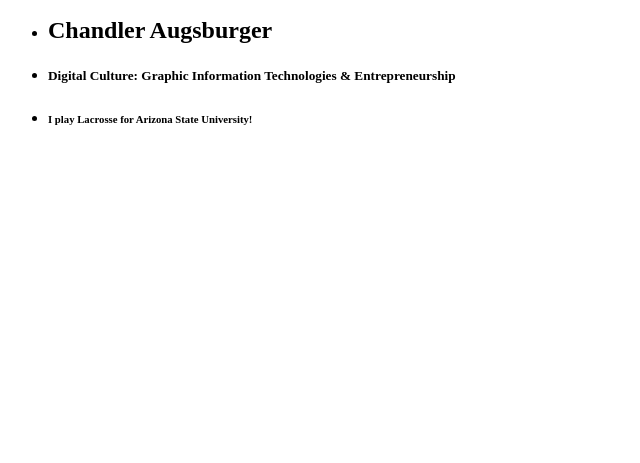
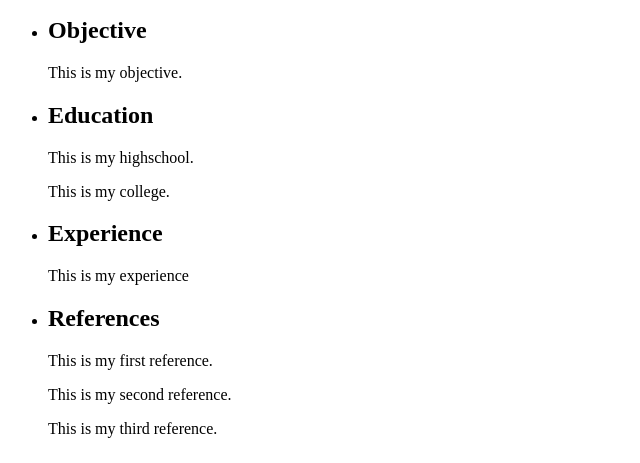
Before and after one commit to augie-12/AME2202018ASUB, a plain HTML site: page Desktop/index.html in a window 1280 px wide. Shown: the part 337-800 px from the top of the page, without its empty margins (0-640 px from the left). Drawn offline with Linux system fonts and the light colour scheme.

Commit message:
Fixed index file

```diff
--- a/Desktop/index.html
+++ b/Desktop/index.html
@@ -9,7 +9,7 @@
    -->
    <meta charset="UTF-8">
    <title>ASSGN1</title>
-   <link href='index.css' rel='stylesheet' type='text/css'>
+  <!-- <link href='index.css' rel='stylesheet' type='text/css'> -->
 </head>
 
 <body>
@@ -22,9 +22,17 @@
 
       <aside>
          <ul>
-            <li><h2>Chandler Augsburger</h2></li>
-            <li><h5 href="#">Digital Culture: Graphic Information Technologies & Entrepreneurship</h5></li>
-            <li><h6 href="#">I play Lacrosse for Arizona State University!</h6></li>
+            <li class="titles"><h2>Objective</h2></li>
+              <p> This is my objective.</p>
+            <li class="titles"><h2>Education</h2></li>
+              <p> This is my highschool.</p>
+              <p> This is my college.</p>
+            <li class="titles"><h2>Experience</h2></li>
+              <p>This is my experience</p>
+            <li class="titles"><h2>References</h2></li>
+              <p>This is my first reference.</p>
+              <p>This is my second reference.</p>
+              <p>This is my third reference.</p>
          </ul>
       </aside>
 
```
Also changed, not shown: 1 other file.
